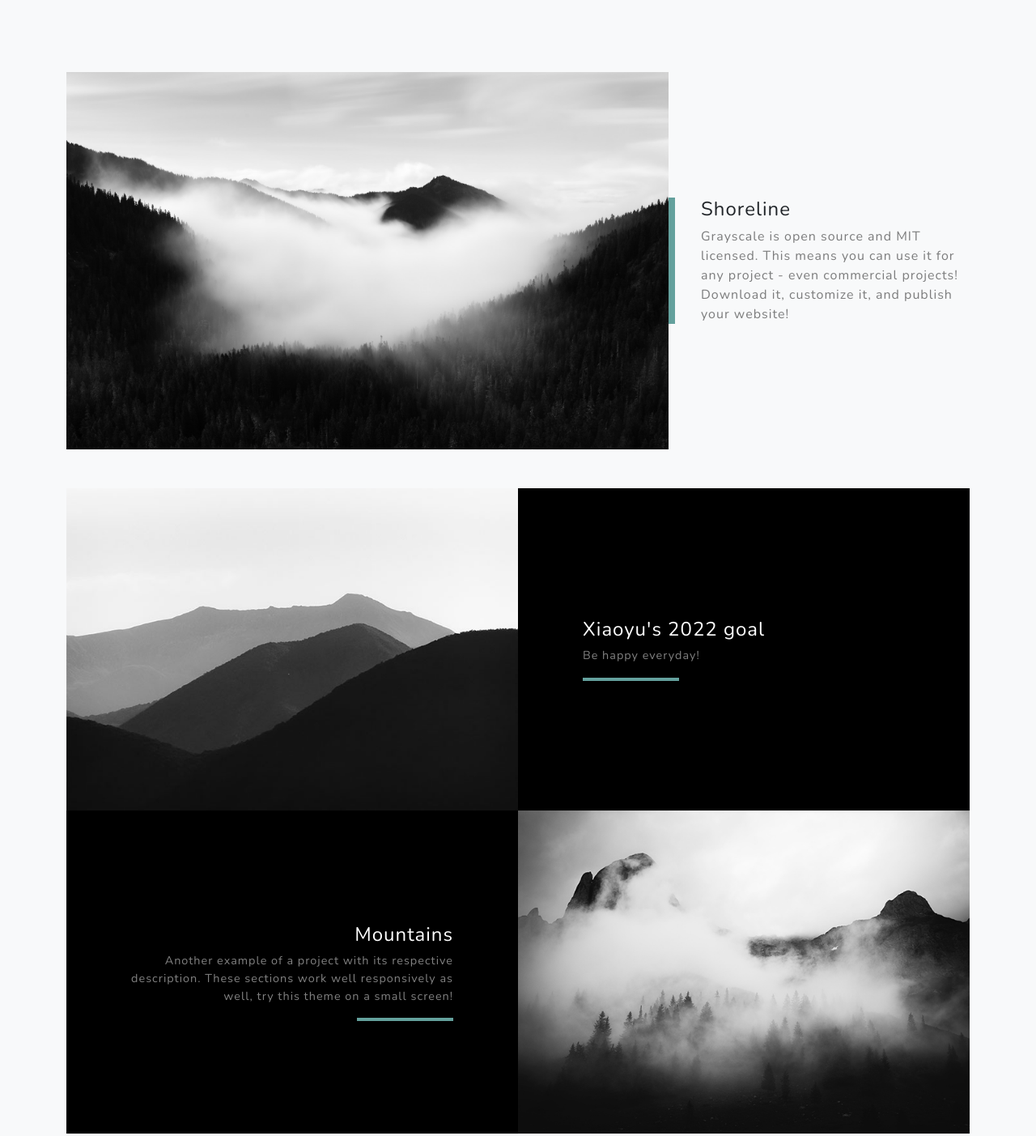
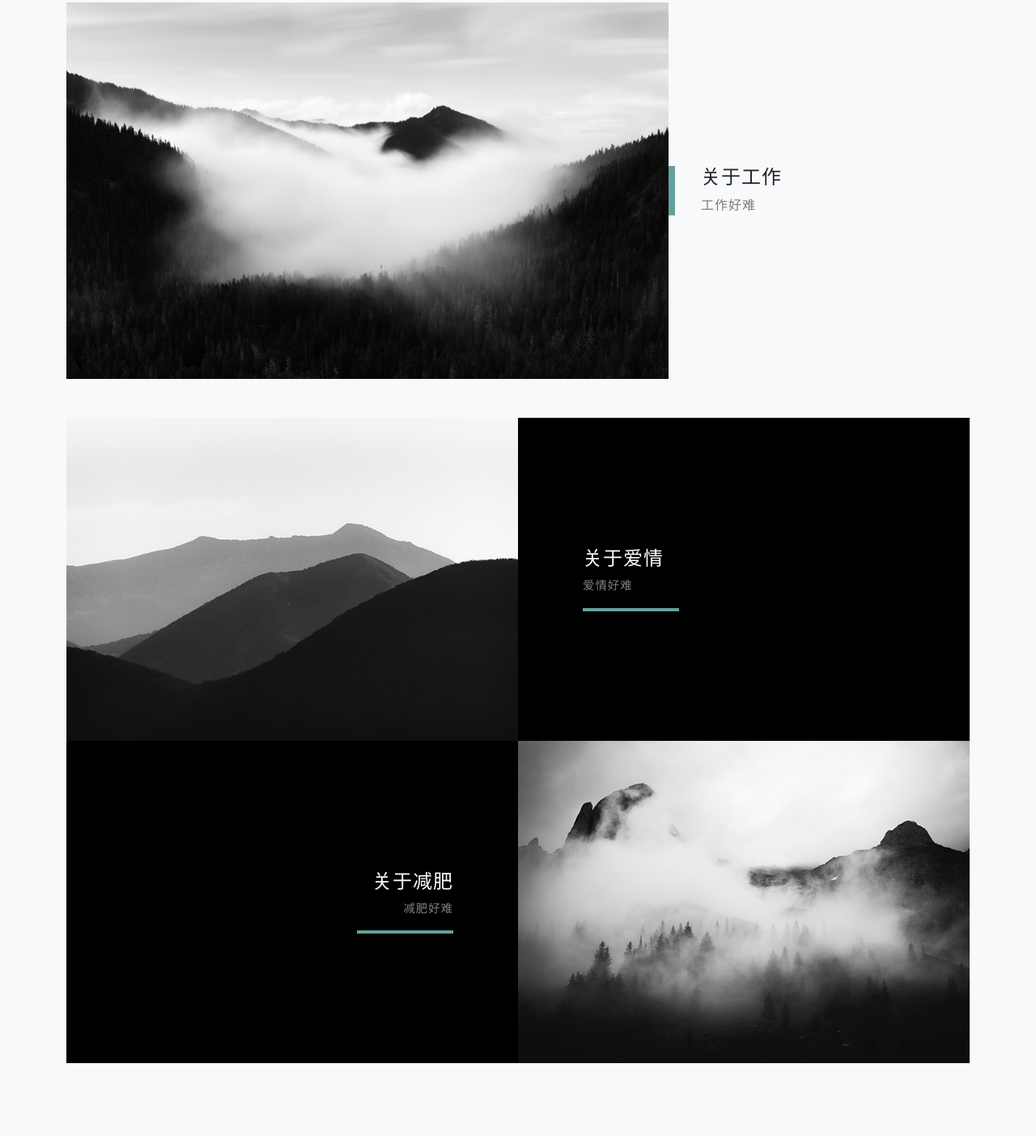
Before and after one commit to wendyqian11/wendyqian11.github.io, a plain HTML site: page index.html in a window 1280 px wide. Shown: the part 957-2360 px from the top of the page at 81% size. Drawn offline with nearby package versions, Linux system fonts and the light colour scheme.

Commit message:
Update index.html

```diff
--- a/index.html
+++ b/index.html
@@ -26,8 +26,7 @@
                 </button>
                 <div class="collapse navbar-collapse" id="navbarResponsive">
                     <ul class="navbar-nav ml-auto">
-                        <li class="nav-item"><a class="nav-link js-scroll-trigger" href="#blogs">Blogs</a></li>
-                        <li class="nav-item"><a class="nav-link js-scroll-trigger" href="#projects">Projects</a></li>
+                        <li class="nav-item"><a class="nav-link js-scroll-trigger" href="#blogs">Projects</a></li>
                     </ul>
                 </div>
             </div>
@@ -42,27 +41,16 @@
                 </div>
             </div>
         </header>
-        <!-- Blogs-->
-        <section class="blog-section text-center" id="blogs">
-            <div class="container">
-                <div class="row">
-                    <div class="col-lg-8 mx-auto">
-                        <h2 class="text-white mb-4">11/27/2022 Long Week</h2>
-                        <p class="text-white-50 mb-0">Happy that Thanksgiving is over</p>
-                    </div>
-                </div>
-            </div>
-        </section>
         <!-- Projects-->
-        <section class="projects-section bg-light" id="projects">
+        <section class="projects-section bg-light" id="blogs">
             <div class="container">
                 <!-- Featured Project Row-->
                 <div class="row align-items-center no-gutters mb-4 mb-lg-5">
                     <div class="col-xl-8 col-lg-7"><img class="img-fluid mb-3 mb-lg-0" src="assets/img/bg-masthead.jpg" alt="" /></div>
                     <div class="col-xl-4 col-lg-5">
                         <div class="featured-text text-center text-lg-left">
-                            <h4>Shoreline</h4>
-                            <p class="text-black-50 mb-0">Grayscale is open source and MIT licensed. This means you can use it for any project - even commercial projects! Download it, customize it, and publish your website!</p>
+                            <h4>关于工作</h4>
+                            <p class="text-black-50 mb-0">工作好难</p>
                         </div>
                     </div>
                 </div>
@@ -73,8 +61,8 @@
                         <div class="bg-black text-center h-100 project">
                             <div class="d-flex h-100">
                                 <div class="project-text w-100 my-auto text-center text-lg-left">
-                                    <h4 class="text-white">Xiaoyu's 2022 goal</h4>
-                                    <p class="mb-0 text-white-50">Be happy everyday!</p>
+                                    <h4 class="text-white">关于爱情</h4>
+                                    <p class="mb-0 text-white-50">爱情好难</p>
                                     <hr class="d-none d-lg-block mb-0 ml-0" />
                                 </div>
                             </div>
@@ -88,8 +76,8 @@
                         <div class="bg-black text-center h-100 project">
                             <div class="d-flex h-100">
                                 <div class="project-text w-100 my-auto text-center text-lg-right">
-                                    <h4 class="text-white">Mountains</h4>
-                                    <p class="mb-0 text-white-50">Another example of a project with its respective description. These sections work well responsively as well, try this theme on a small screen!</p>
+                                    <h4 class="text-white">关于减肥</h4>
+                                    <p class="mb-0 text-white-50">减肥好难</p>
                                     <hr class="d-none d-lg-block mb-0 mr-0" />
                                 </div>
                             </div>
```
